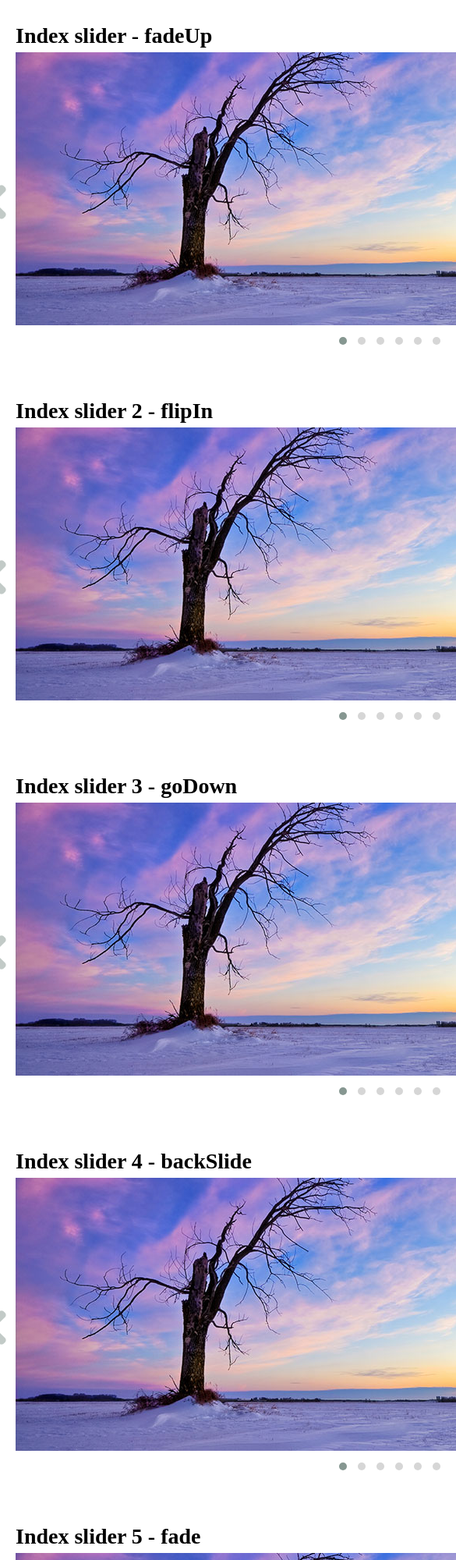
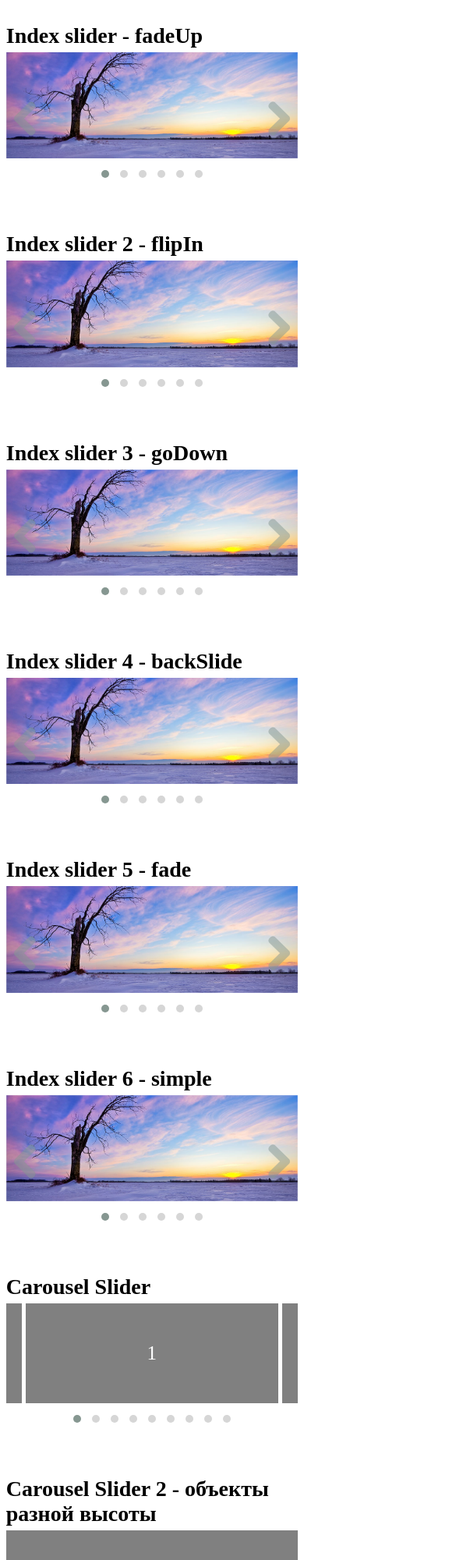
Before and after one commit to systemshock89/owl-slider2, a plain HTML site: page index.html in a window 390 px wide. Shown: the top 2000 px of the page at 78% size, 585 px wide, since content can reach past the window. Drawn offline with nearby package versions, Linux system fonts and the light colour scheme; some packages are replaced by stand-ins of ours; a script that the page names is missing.

Commit message:
adaptive !!!!

```diff
--- a/css/common.css
+++ b/css/common.css
@@ -1,3 +1,4 @@
+/*---------STANDART STYLES------------*/
 html, body {
     width:100%;
     min-height:100%;
@@ -20,7 +21,7 @@ html, body {
 
 .content-wraper {
     position: relative;
-    padding-bottom: 30px;
+    margin-bottom: 100px;
 }
 
 .content {
@@ -34,6 +35,7 @@ h1{
     font-size: 28px;
     margin: 30px 0 5px 0;
 }
+/*---------/STANDART STYLES------------*/
 
 
 /*---------INDEX OWL SLIDER------------*/
--- /dev/null
+++ b/css/responsive.css
@@ -0,0 +1,272 @@
+/* FOR TABLET - max-width: 1000px */
+@media only screen and (max-width: 1000px) {
+
+    /*---------RESPONSIVE STANDART STYLES------------*/
+    img,
+    iframe,
+    video{
+        max-width: 100%;
+        height: auto;
+        width: auto\9;
+    }
+
+    #overflow_div{
+        min-width: inherit;
+    }
+
+    .content{
+        padding: 0 2%;
+        width: 96%;
+    }
+
+    /*---------INDEX OWL SLIDER------------*/
+    .index_slider .item{
+        width: 100%;
+        height: auto;
+    }
+
+    .index_slider .item .img-container{
+        width: 100%;
+        height: auto;
+    }
+
+    .index_slider .item .img-container img{
+        position: relative;
+    }
+
+    .index_slider .owl-carousel .owl-nav .owl-prev{
+        left: 10px;
+    }
+
+    .index_slider .owl-carousel .owl-nav .owl-next{
+        right: 10px;
+    }
+    /*---------/INDEX OWL SLIDER------------*/
+
+
+    /*---------INDEX OWL SLIDER 2------------*/
+    .index_slider2 .item{
+        width: 100%;
+        height: auto;
+    }
+
+    .index_slider2 .item .img-container{
+        width: 100%;
+        height: auto;
+    }
+
+    .index_slider2 .item .img-container img{
+        position: relative;
+    }
+
+    .index_slider2 .owl-carousel .owl-nav .owl-prev{
+        left: 10px;
+    }
+
+    .index_slider2 .owl-carousel .owl-nav .owl-next{
+        right: 10px;
+    }
+    /*---------/INDEX OWL SLIDER 2------------*/
+
+
+    /*---------INDEX OWL SLIDER 3------------*/
+    .index_slider3 .item{
+        width: 100%;
+        height: auto;
+    }
+
+    .index_slider3 .item .img-container{
+        width: 100%;
+        height: auto;
+    }
+
+    .index_slider3 .item .img-container img{
+        position: relative;
+    }
+
+    .index_slider3 .owl-carousel .owl-nav .owl-prev{
+        left: 10px;
+    }
+
+    .index_slider3 .owl-carousel .owl-nav .owl-next{
+        right: 10px;
+    }
+    /*---------/INDEX OWL SLIDER 3------------*/
+
+
+    /*---------INDEX OWL SLIDER 4------------*/
+    .index_slider4 .item{
+        width: 100%;
+        height: auto;
+    }
+
+    .index_slider4 .item .img-container{
+        width: 100%;
+        height: auto;
+    }
+
+    .index_slider4 .item .img-container img{
+        position: relative;
+    }
+
+    .index_slider4 .owl-carousel .owl-nav .owl-prev{
+        left: 10px;
+    }
+
+    .index_slider4 .owl-carousel .owl-nav .owl-next{
+        right: 10px;
+    }
+    /*---------/INDEX OWL SLIDER 4------------*/
+
+
+    /*---------INDEX OWL SLIDER 5------------*/
+    .index_slider5 .item{
+        width: 100%;
+        height: auto;
+    }
+
+    .index_slider5 .item .img-container{
+        width: 100%;
+        height: auto;
+    }
+
+    .index_slider5 .item .img-container img{
+        position: relative;
+    }
+
+    .index_slider5 .owl-carousel .owl-nav .owl-prev{
+        left: 10px;
+    }
+
+    .index_slider5 .owl-carousel .owl-nav .owl-next{
+        right: 10px;
+    }
+    /*---------/INDEX OWL SLIDER 5------------*/
+
+
+    /*---------INDEX OWL SLIDER 6------------*/
+    .index_slider6 .item{
+        width: 100%;
+        height: auto;
+    }
+
+    .index_slider6 .item .img-container{
+        width: 100%;
+        height: auto;
+    }
+
+    .index_slider6 .item .img-container img{
+        position: relative;
+    }
+
+    .index_slider6 .owl-carousel .owl-nav .owl-prev{
+        left: 10px;
+    }
+
+    .index_slider6 .owl-carousel .owl-nav .owl-next{
+        right: 10px;
+    }
+    /*---------/INDEX OWL SLIDER 6------------*/
+
+
+    /*---------CAROUSEL OWL SLIDER------------*/
+    .carousel_slider .owl-carousel .item{
+        width: auto;
+    }
+
+    .carousel_slider .owl-carousel .owl-nav .owl-prev{
+        left: 10px;
+    }
+
+    .carousel_slider .owl-carousel .owl-nav .owl-next{
+        right: 10px;
+    }
+    /*---------/CAROUSEL OWL SLIDER------------*/
+
+
+    /*---------CAROUSEL OWL SLIDER 2------------*/
+    .carousel_slider2 .owl-carousel .item{
+        width: auto;
+    }
+
+    .carousel_slider2 .owl-carousel .owl-nav .owl-prev{
+        left: 10px;
+    }
+
+    .carousel_slider2 .owl-carousel .owl-nav .owl-next{
+        right: 10px;
+    }
+    /*---------/CAROUSEL OWL SLIDER 2------------*/
+
+
+    /*---------CAROUSEL OWL SLIDER 3------------*/
+    .carousel_slider3 .owl-carousel .item{
+        width: auto;
+    }
+
+    .carousel_slider3 .owl-carousel .owl-nav .owl-prev{
+        left: 10px;
+    }
+
+    .carousel_slider3 .owl-carousel .owl-nav .owl-next{
+        right: 10px;
+    }
+    /*---------/CAROUSEL OWL SLIDER 3------------*/
+
+
+    /*--------- TOVAR OWL SLIDER------------*/
+    .synced_slider1{
+        width: 100%;
+    }
+
+    .synced_slider1 .owl-carousel .item{
+        width: auto;
+    }
+
+    .synced_slider1 .owl-carousel .item .img-container{
+        width: auto;
+    }
+
+    .synced_slider1 .owl-carousel .item .img-container img{
+
+    }
+
+    .synced_slider2{
+        width: 100%;
+    }
+
+    .synced_slider2 .owl-carousel .item{
+        width: auto;
+        height: auto;
+    }
+
+    .synced_slider2 .owl-carousel .item .img-container{
+        width: auto;
+        height: auto;
+    }
+
+    .synced_slider2 .owl-carousel .item .img-container img {
+        max-width: 100%;
+        width: auto;
+        height: auto;
+        position: relative;
+    }
+
+    .synced_slider2 .owl-carousel .owl-nav .owl-prev{
+        left: 10px;
+    }
+
+    .synced_slider2 .owl-carousel .owl-nav .owl-next{
+        right: 10px;
+    }
+    /*---------/ TOVAR OWL SLIDER------------*/
+
+}
+/* /FOR TABLET - max-width: 1000px */
+
+
+/* FOR PHONE - max-width: 650px */
+@media only screen and (max-width: 650px) {
+
+}
+/* /FOR PHONE - max-width: 650px */
--- a/index.html
+++ b/index.html
@@ -2,11 +2,15 @@
 <html>
 <head>
     <meta charset="UTF-8">
-    <title></title>
+    <meta http-equiv="X-UA-Compatible" content="IE=edge" />
+    <meta name="viewport" content="width=device-width, initial-scale=1.0">
+    <title>Owl Slider 2</title>
     <link rel="icon" type="image/png" href="/favicon.png">
+
     <script src="js/lib/jquery-1.11.0.min.js"></script>
-    <!--[if IE]>
-    <script src="http://html5shiv.googlecode.com/svn/trunk/html5.js"></script>
+    <!--[if lt IE 9]>
+    <script src="https://cdnjs.cloudflare.com/ajax/libs/html5shiv/3.7.2/html5shiv.min.js"></script>
+    <script src="https://cdnjs.cloudflare.com/ajax/libs/html5shiv/3.7.2/html5shiv-printshiv.min.js"></script>
     <![endif]-->
 
     <link rel="stylesheet" href="https://cdnjs.cloudflare.com/ajax/libs/OwlCarousel2/2.0.0-beta.3/assets/owl.carousel.min.css">
@@ -18,6 +22,7 @@
     <link rel="stylesheet" href="/css/owl.transitions.css">
 
     <link rel="stylesheet" type="text/css"  href="/css/common.css"/>
+    <link rel="stylesheet" type="text/css"  href="/css/responsive.css"/>
 
     <script src="https://cdnjs.cloudflare.com/ajax/libs/jquery-mousewheel/3.1.13/jquery.mousewheel.min.js"></script>
     <script src="https://cdnjs.cloudflare.com/ajax/libs/OwlCarousel2/2.0.0-beta.3/owl.carousel.min.js"></script>
@@ -314,43 +319,43 @@
                <h1>Synced Slider</h1>
                <div class="synced_slider1">
                    <div class="owl-carousel owl-theme">
-                       <div class="item">1
+                       <div class="item">
                            <a href="img/tovar.jpg" class="img-container fancybox-thumb"
                               rel="tovar-gallery">
                                <img src="/img/tovar.jpg">
                            </a>
                        </div>
-                       <div class="item">2
+                       <div class="item">
                            <a href="img/tovar.jpg" class="img-container fancybox-thumb"
                               rel="tovar-gallery">
                                <img src="/img/tovar.jpg">
                            </a>
                        </div>
-                       <div class="item">3
+                       <div class="item">
                            <a href="img/tovar.jpg" class="img-container fancybox-thumb"
                               rel="tovar-gallery">
                                <img src="/img/tovar.jpg">
                            </a>
                        </div>
-                       <div class="item">4
+                       <div class="item">
                            <a href="img/tovar.jpg" class="img-container fancybox-thumb"
                               rel="tovar-gallery">
                                <img src="/img/tovar.jpg">
                            </a>
                        </div>
-                       <div class="item">5
+                       <div class="item">
                            <a href="img/tovar.jpg" class="img-container fancybox-thumb"
                               rel="tovar-gallery">
                                <img src="/img/tovar.jpg">
                            </a>
                        </div>
-                       <div class="item">6
+                       <div class="item">
                            <a href="img/tovar.jpg" class="img-container fancybox-thumb"
                               rel="tovar-gallery">
                                <img src="/img/tovar.jpg">
                            </a>
                        </div>
-                       <div class="item">7
+                       <div class="item">
                            <a href="img/tovar.jpg" class="img-container fancybox-thumb"
                               rel="tovar-gallery">
                                <img src="/img/tovar.jpg">
@@ -366,42 +371,42 @@
                </div>
                <div class="synced_slider2">
                    <div class="owl-carousel owl-theme">
-                       <div class="item">1
+                       <div class="item">
                            <div class="img-container">
                                <img src="/img/tovar.jpg">
                            </div>
                        </div>
-                       <div class="item">2
+                       <div class="item">
                            <div class="img-container">
                                <img src="/img/tovar.jpg">
                            </div>
                        </div>
-                       <div class="item">3
+                       <div class="item">
                            <div class="img-container">
                                <img src="/img/tovar.jpg">
                            </div>
                        </div>
-                       <div class="item">4
+                       <div class="item">
                            <div class="img-container">
                                <img src="/img/tovar.jpg">
                            </div>
                        </div>
-                       <div class="item">5
+                       <div class="item">
                            <div class="img-container">
                                <img src="/img/tovar.jpg">
                            </div>
                        </div>
-                       <div class="item">6
+                       <div class="item">
                            <div class="img-container">
                                <img src="/img/tovar.jpg">
                            </div>
                        </div>
-                       <div class="item">7
+                       <div class="item">
                            <div class="img-container">
                                <img src="/img/tovar.jpg">
                            </div>
                        </div>
-                       <div class="item">8
+                       <div class="item">
                            <div class="img-container">
                                <img src="/img/tovar.jpg">
                            </div>
--- a/js/app/common.js
+++ b/js/app/common.js
@@ -349,7 +349,22 @@ $(function () {
                     "",
                     ""
                 ],
-                dots: false
+                dots: false,
+                responsive:{
+                    0:{
+                        items:1,
+                        margin: 5,
+                        nav: false,
+                        dots: true,
+                        stagePadding: 25,
+                        loop: true
+                    },
+                    650:{
+                        items:4,
+                        nav: false,
+                        dots: true
+                    }
+                }
             });
 
             owl.find('.owl-nav .owl-prev').attr('title', 'Предыдущий');
@@ -387,7 +402,19 @@ $(function () {
                     ""
                 ],
                 dots: false,
-                autoHeight: true
+                autoHeight: true,
+                responsive:{
+                    0:{
+                        items:1,
+                        nav: false,
+                        dots: true
+                    },
+                    650:{
+                        items:4,
+                        nav: false,
+                        dots: true
+                    }
+                }
             });
 
             owl.find('.owl-nav .owl-prev').attr('title', 'Предыдущий');
@@ -425,7 +452,19 @@ $(function () {
                 ],
                 stagePadding: 50,
                 center: true,
-                loop:true
+                loop:true,
+                responsive:{
+                    0:{
+                        items:1,
+                        margin: 5,
+                        nav: false,
+                        stagePadding: 25
+                    },
+                    650:{
+                        items:4,
+                        nav: false
+                    }
+                }
             });
 
             owl.find('.owl-nav .owl-prev').attr('title', 'Предыдущий');
@@ -485,7 +524,15 @@ $(function () {
                     "",
                     ""
                 ],
-                dots: false
+                dots: false,
+                responsive:{
+                    0:{
+                        items:3
+                    },
+                    650:{
+                        items:4
+                    }
+                }
             })
             .on('click', '.owl-item', function () {
                 $sync1.trigger('to.owl.carousel', [$(this).index(), duration, true]);
```
